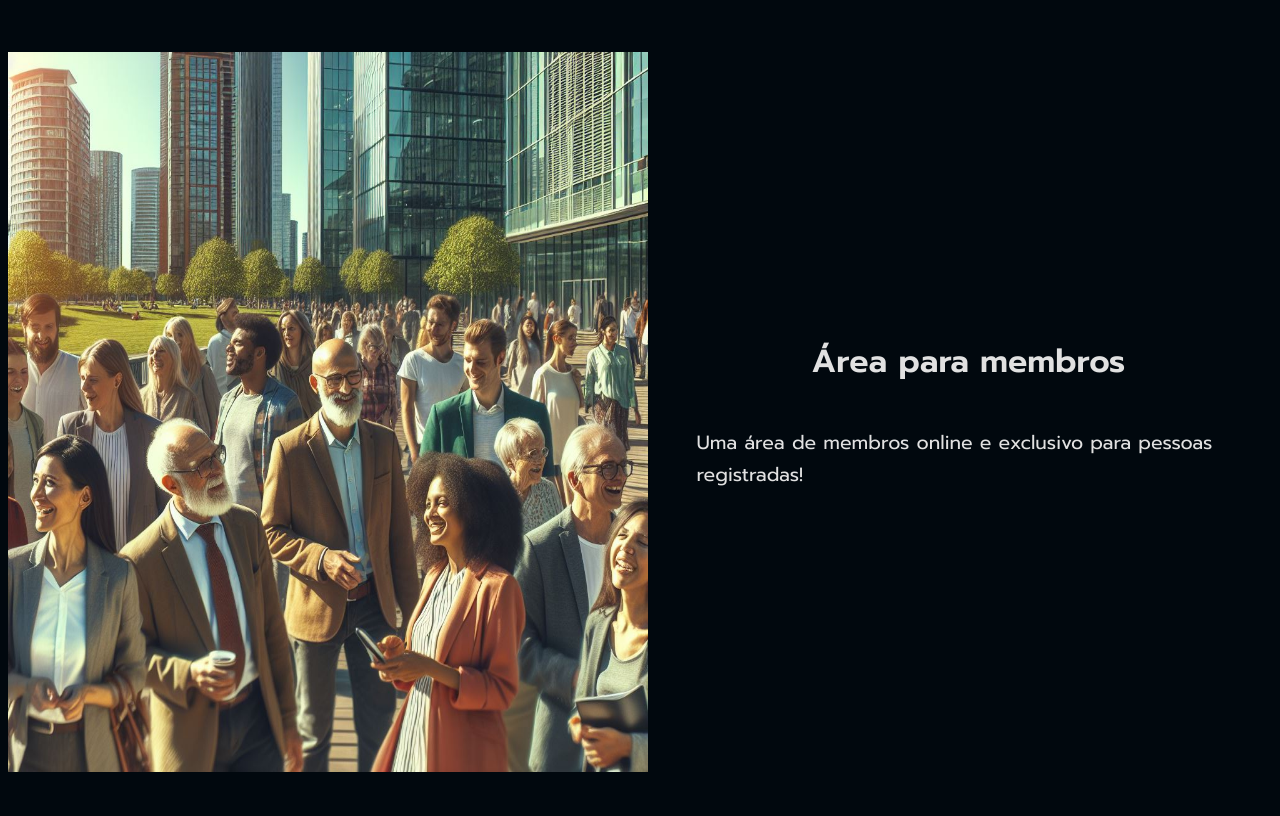
After one commit to jooli86/django-auth-oauth, a Django app: page /members/ in a window 1280 px wide. The commit adds this page. Run offline with Django 5.2, Linux system fonts and the light colour scheme; the visitor is signed in with stand-in values (Sample User, id 1).

Commit message:
feat: protege rota de membros, corrige credenciais admin e lapida fluxo de login/logout

```diff
--- a/tech/urls.py
+++ b/tech/urls.py
@@ -1,6 +1,7 @@
 from django.urls import path
-from tech.views import index
+from . import views
 
 urlpatterns = [
-    path('', index, name='index')
+    path('', views.index, name='index'),
+    path('members/', views.members, name='members'),
 ]
--- a/tech/views.py
+++ b/tech/views.py
@@ -1,4 +1,8 @@
 from django.shortcuts import render
-
+from django.contrib.auth.decorators import login_required
 def index(request):
     return render(request, 'index.html')
+
+@login_required
+def members(request):
+    return render(request, 'members.html')
--- a/templates/index.html
+++ b/templates/index.html
@@ -17,7 +17,7 @@
         <h1>Autenticação com OAuth 2.0</h1>
         <div class="social-media">
             <div class="social-media-details">
-                <a href="">
+                <a href="/accounts/github/login/?process=login">
                     <img src="{% static 'assets/github.svg' %}" alt="Ícone para realizar a autenticação com GitHub"
                     class="social-media-icon">
                     <p>GitHub</p>
--- /dev/null
+++ b/templates/members.html
@@ -0,0 +1,22 @@
+{% load static %}
+<head>
+    <meta charset="UTF-8">
+    <meta name="viewport" content="width=device-width, initial-scale=1.0">
+    <link rel="stylesheet" href="{% static 'css/index.css' %}">
+    <title>Tech | Membros</title>
+</head>
+<body>
+
+    <header>
+        <a href="{% url 'index' %}">
+            <img src="{% static 'assets/member.jpeg' %}" alt="Tech News - Logotipo da Área de Membros" class="logo">
+        </a>
+    </header>
+
+    <main>
+        <h1>Área para membros</h1>
+        <p>Uma área de membros online e exclusivo para pessoas registradas!</p>
+    </main>
+
+</body>
+</html>
```
Also changed, not shown: setup/settings.py (+8 -0 lines), README.md.
